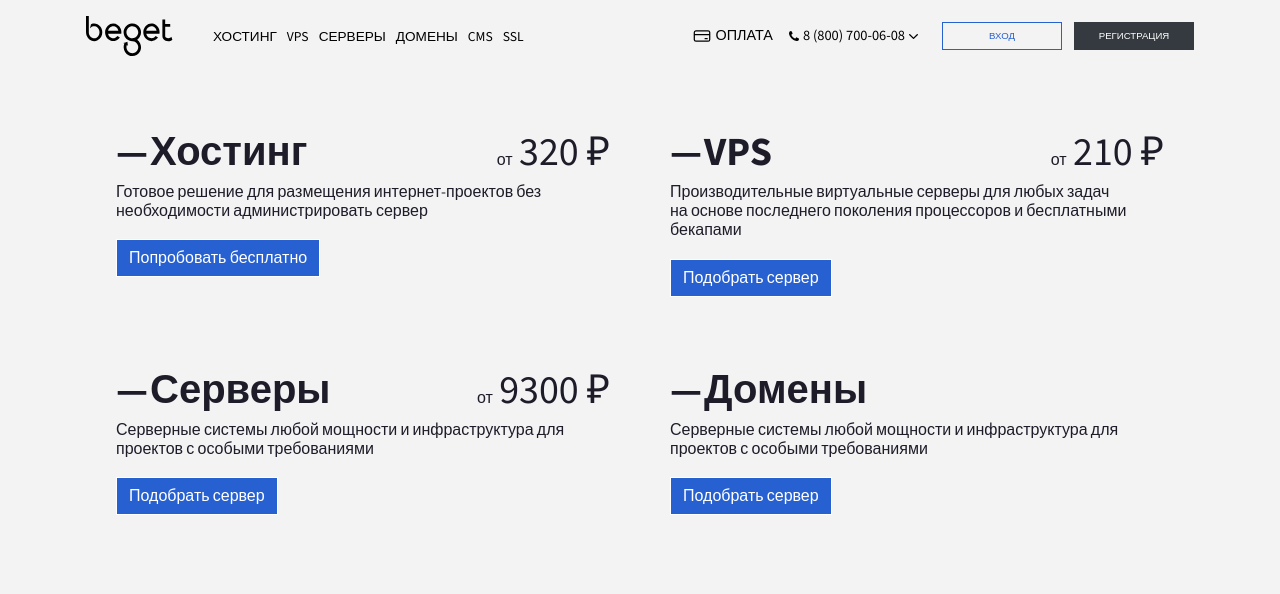
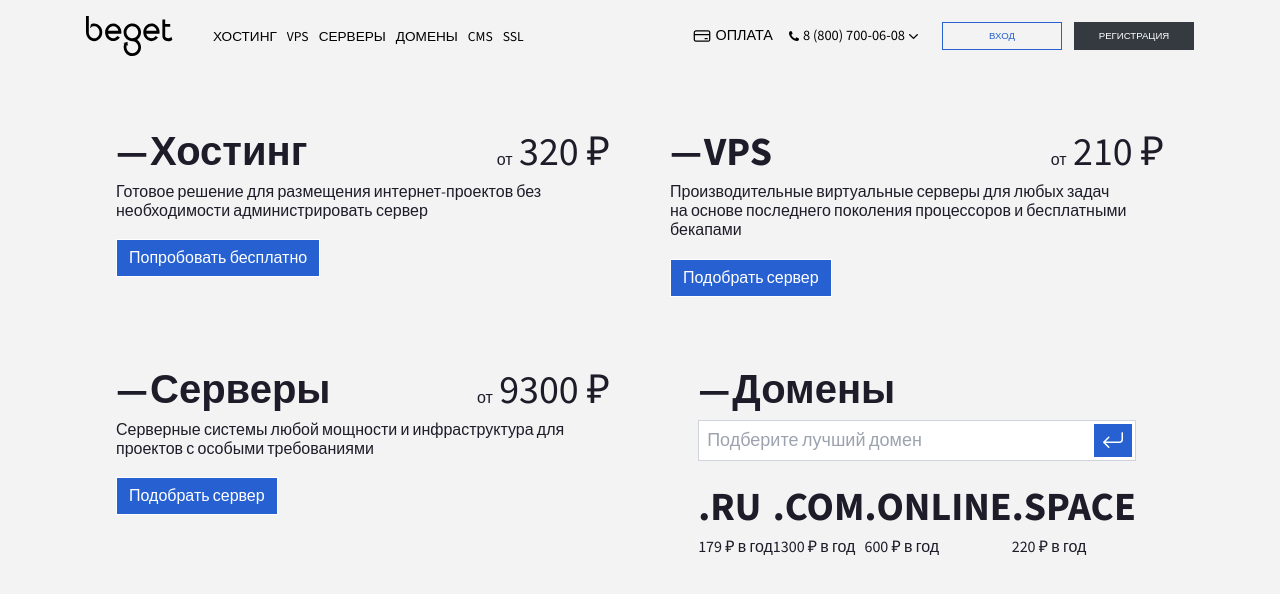
Before and after one commit to nad388/b-copy, a React (Vite) app: page / in a window 1280 px wide. Shown: the top 594 px of the page. Built offline with nearby package versions, Linux system fonts and the light colour scheme.

Commit message:
created gradient hover effect on dervices block; stareted to create domains block

```diff
--- a/src/components/servicesBlock/ServicesBlock.module.scss
+++ b/src/components/servicesBlock/ServicesBlock.module.scss
@@ -26,6 +26,7 @@
 .linkGroup {
 	display: flex;
 	justify-content: flex-start;
+
 	/* &:hover {
 		background-color: #1b4391 !important;
 		color: white;
--- a/src/components/servicesBlock/domainsBlock/DomainsBlock.module.scss
+++ b/src/components/servicesBlock/domainsBlock/DomainsBlock.module.scss
@@ -9,5 +9,53 @@
 		font-weight: 400;
 		text-align: center;
 		border: 1px solid white;
+		transition: color 0.15s ease-in-out;
+	}
+	.searchInput {
+		display: block;
+		width: 100%;
+		height: calc(1.5em + 0.75rem + 2px);
+		padding: 0.5rem calc(34px + 0.5rem) 0.5rem 0.5rem;
+		font-size: 1.125rem;
+		font-weight: 400;
+		line-height: 1.5;
+		color: #495057;
+		background-color: #fff;
+		background-clip: padding-box;
+		border: 1px solid #ced4da;
+		transition: border-color 0.15s ease-in-out, box-shadow 0.15s ease-in-out;
+	}
+	.inputBtn {
+		position: absolute;
+		font-size: 1.125rem;
+		padding: 0.25rem 0.4375rem;
+		cursor: pointer;
+		right: 0.25rem;
+		top: 0.25rem;
+		bottom: 0.25rem;
+
+		color: white;
+		@apply bg-mainBlue border-[mainBlue];
+		.inputBtnSvg {
+			display: block;
+			/* width: 18px;
+			height: 18px; */
+		}
+	}
+
+	svg {
+		overflow: hidden;
 	}
 }
+
+.domains:hover,
+.domains:hover .btn {
+	background: rgba(51, 13, 89, 1);
+	background: radial-gradient(
+		at left bottom,
+		rgba(51, 13, 89, 1),
+		rgba(111, 59, 160, 1)
+	);
+	color: white;
+	border-color: white;
+}
--- a/src/components/servicesBlock/domainsBlock/DomainsBlock.tsx
+++ b/src/components/servicesBlock/domainsBlock/DomainsBlock.tsx
@@ -1,5 +1,18 @@
 import { FC } from 'react'
+// import btnArrow from '../../../assets/icons/btnArrow.svg'
 import styles from './DomainsBlock.module.scss'
+
+interface IZone {
+	title: string
+	price: number
+}
+
+const zones: IZone[] = [
+	{ title: '.RU', price: 179 },
+	{ title: '.COM', price: 1300 },
+	{ title: '.ONLINE', price: 600 },
+	{ title: '.SPACE', price: 220 },
+]
 
 const DomainsBlock: FC = () => {
 	return (
@@ -10,13 +23,41 @@
 					Домены
 				</h5>
 				<div>
-					<p>
-						Серверные системы любой мощности и инфраструктура для проектов
-						с особыми требованиями
-					</p>
-				</div>
-				<div>
-					<div className={styles.btn}>Подобрать сервер</div>
+					<div className='mb-[1rem]'>
+						<form className='relative'>
+							<input
+								type='text'
+								placeholder='Подберите лучший домен'
+								autoComplete='off'
+								autoCorrect='off'
+								autoCapitalize='none'
+								className={styles.searchInput}
+							/>
+							<button className={styles.inputBtn}>
+								<svg
+									xmlns='http://www.w3.org/2000/svg'
+									width='24'
+									height='24'
+									fill='currentColor'
+									className={styles.inputBtnSvg}
+								>
+									<path d='M21.25 4c.41 0 .75.34.75.75v6.5A3.75 3.75 0 0 1 18.25 15H4.59l3.71 3.72c.27.27.3.68.08.98l-.08.08a.75.75 0 0 1-.97.07l-.09-.07-5-5a.75.75 0 0 1-.07-.98l.07-.08 5-5a.75.75 0 0 1 1.14.98l-.08.08-3.7 3.72h13.66c1.19 0 2.17-.93 2.24-2.1l.01-.15v-6.5c0-.41.34-.75.75-.75z' />
+								</svg>
+							</button>
+						</form>
+					</div>
+					<div className='flex'>
+						{zones.map(zone => (
+							<div key={zone.title}>
+								<h5>{zone.title}</h5>
+								<div>
+									<p>
+										{zone.price} ₽ <span>в год</span>
+									</p>
+								</div>
+							</div>
+						))}
+					</div>
 				</div>
 			</div>
 		</div>
--- a/src/components/servicesBlock/hostingBlock/HostingBlock.module.scss
+++ b/src/components/servicesBlock/hostingBlock/HostingBlock.module.scss
@@ -9,10 +9,17 @@
 		font-weight: 400;
 		text-align: center;
 		border: 1px solid white;
-	}
-	&:hover {
-		background-color: #1b4391 !important;
-		color: white;
-		border-color: white;
+		transition: color 0.15s ease-in-out;
 	}
 }
+.hosting:hover,
+.hosting:hover .btn {
+	background: rgba(4, 37, 137, 1);
+	background: radial-gradient(
+		at left bottom,
+		rgba(4, 37, 137, 1),
+		rgba(23, 74, 192, 1)
+	);
+	color: white;
+	border-color: white;
+}
--- a/src/components/servicesBlock/serversBlock/ServersBlock.module.scss
+++ b/src/components/servicesBlock/serversBlock/ServersBlock.module.scss
@@ -9,5 +9,18 @@
 		font-weight: 400;
 		text-align: center;
 		border: 1px solid white;
+		transition: color 0.15s ease-in-out;
 	}
 }
+
+.servers:hover,
+.servers:hover .btn {
+	background: rgba(37, 41, 56, 1);
+	background: radial-gradient(
+		at left bottom,
+		rgba(37, 41, 56, 1),
+		rgba(47, 58, 91, 1)
+	);
+	color: white;
+	border-color: white;
+}
--- a/src/components/servicesBlock/vpsBlock/VPSBlock.module.scss
+++ b/src/components/servicesBlock/vpsBlock/VPSBlock.module.scss
@@ -9,5 +9,18 @@
 		font-weight: 400;
 		text-align: center;
 		border: 1px solid white;
+		transition: color 0.15s ease-in-out;
 	}
 }
+
+.vps:hover,
+.vps:hover .btn {
+	background: rgba(33, 112, 23, 1);
+	background: radial-gradient(
+		at left bottom,
+		rgba(33, 112, 23, 1),
+		rgba(60, 136, 49, 1)
+	);
+	color: white;
+	border-color: white;
+}
```
Also changed, not shown: src/assets/icons/btnArrow.svg (added).
